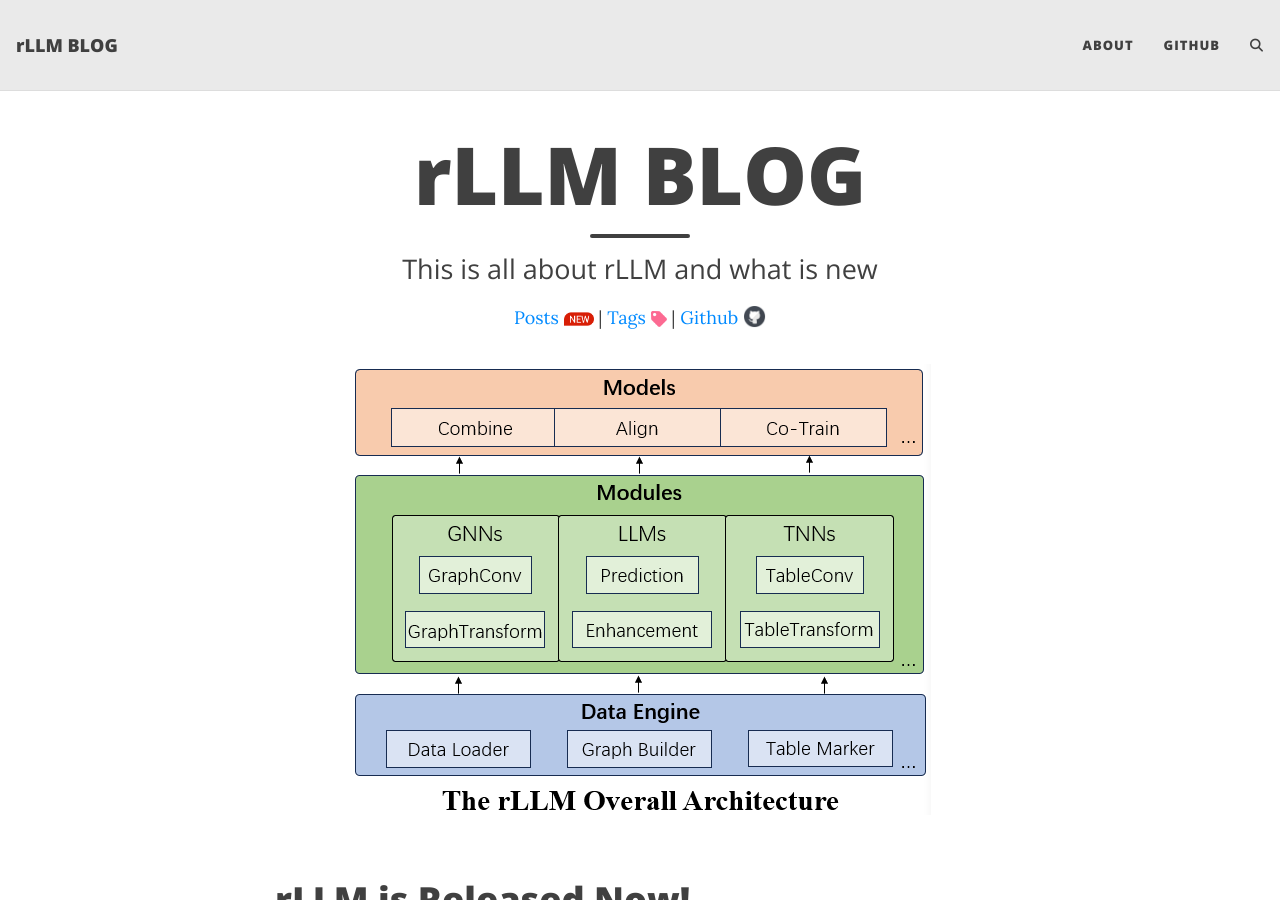
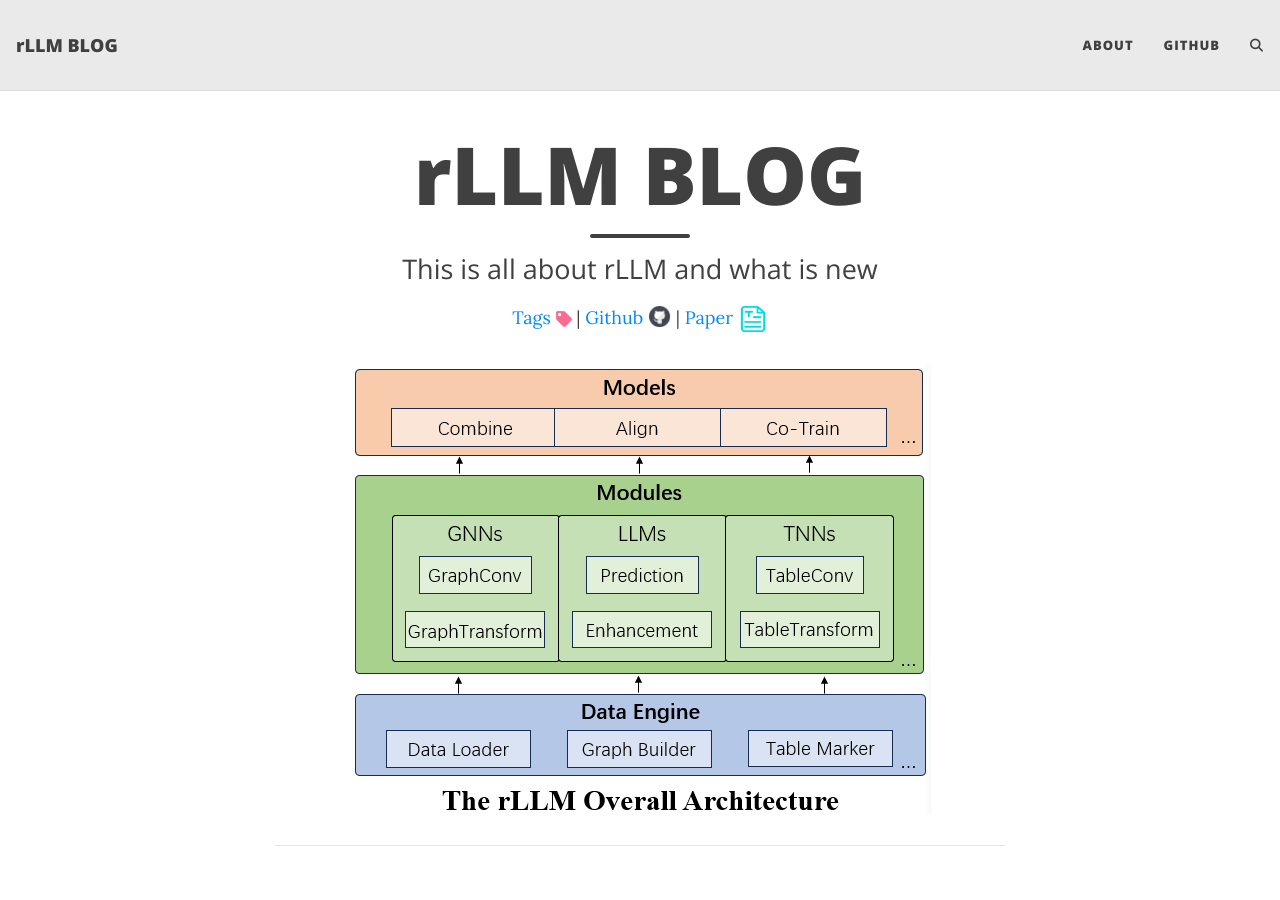
Before and after one commit to rllm-project/rllm-project.github.io, a Jekyll site: the page built from index.md, in a window 1280 px wide and 900 px high. Built offline with Jekyll 4.4.1, drawn with Linux system fonts in a browser that asks for light colours; comment, search, counter and statistics services are not loaded.

Commit message:
[zk] modify index

```diff
--- a/index.md
+++ b/index.md
@@ -5,11 +5,11 @@ subtitle: This is all about rLLM and what is new
 ---
 
 <center>
-<a href="{{ '/archive' | absolute_url }}">Posts</a> <img src="/assets/img/index/new.png" alt="post" style="width: 30px; height: 30px; vertical-align: middle;">
-
-| <a href="{{ '/tags' | absolute_url }}"> Tags</a> <img src="/assets/img/index/tag.png" alt="post" style="width: 16px; height: 16px; vertical-align: middle;">
+<a href="{{ '/tags' | absolute_url }}">Tags</a> <img src="/assets/img/index/tag.png" alt="post" style="width: 16px; height: 16px; vertical-align: middle;">
 
 | <a href="https://github.com/rllm-team/rllm"> Github</a> <img src="/assets/img/index/github.png" alt="post" style="width: 23px; height: 23px; vertical-align: sub;">
+
+| <a href="https://arxiv.org/abs/2407.20157"> Paper</a> <img src="/assets/img/index/paper.png" alt="post" style="width: 30px; height: 30px; vertical-align: middle;">
 </center>
 
 <!-- # rLLM is a easy-to-use Pytorch Lib for RTL Learning
@@ -20,3 +20,5 @@ subtitle: This is all about rLLM and what is new
 2. Facilitates novel model building in a "combine, align, and co-train" way using these modules. -->
 
 ![overview for rllm](/assets/img/index/rllmoverview.png){: .mx-auto.d-block :}
+
+---
```
Also changed, not shown: assets/img/index/paper.png (added).
